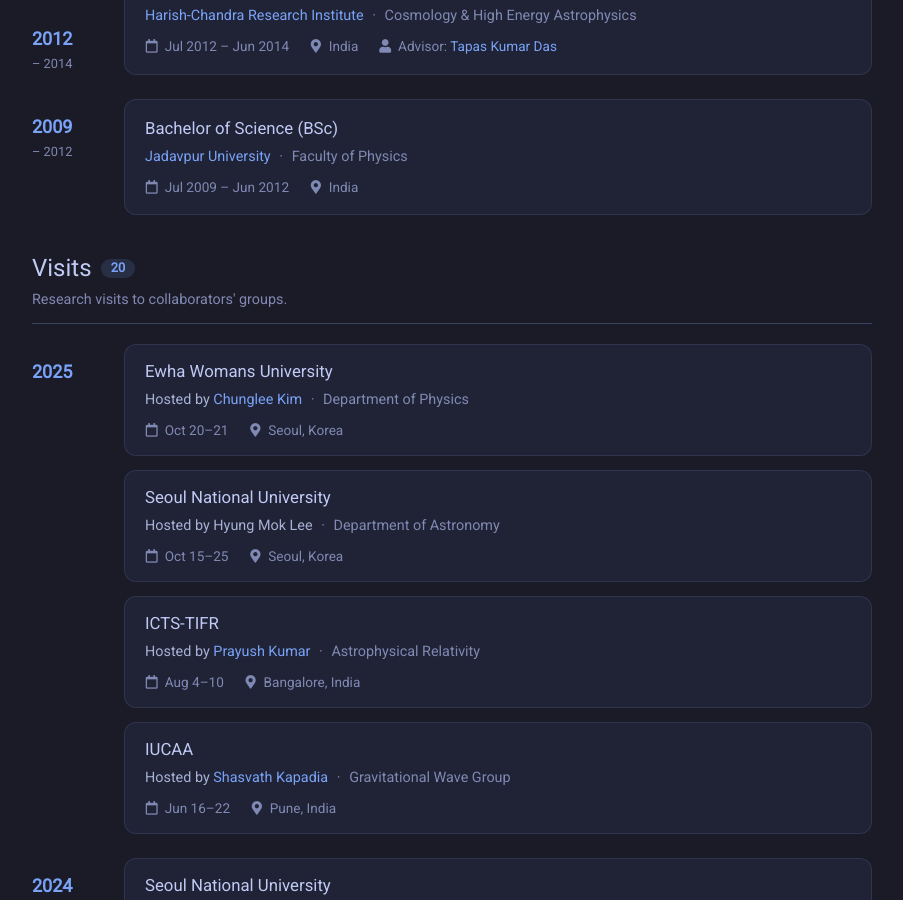
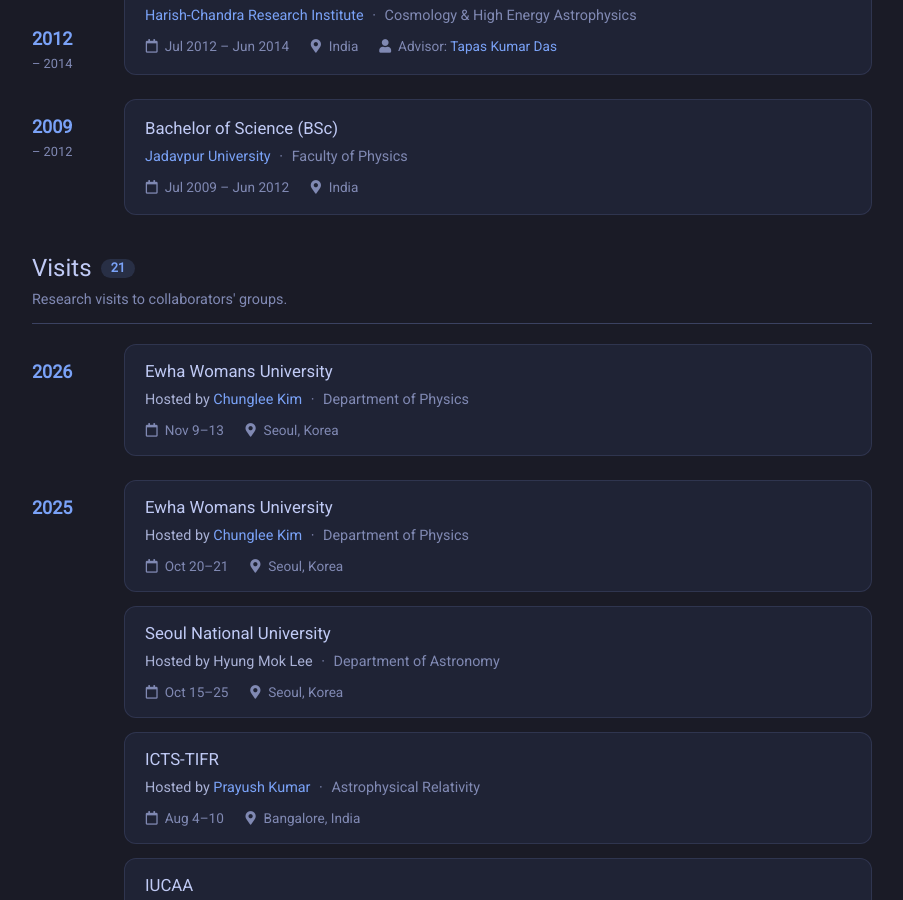
Before and after one commit to md-arif-shaikh/md-arif-shaikh.github.io, a Jekyll site: the page built from 02_cv.html, in a window 1280 px wide and 900 px high, scrolled down 1059 px. Shown: the whole window, without its empty margins (188-1091 px from the left). Built offline with Jekyll 4.4.1, drawn with Linux system fonts in a browser that asks for light colours; a style sheet for code colours, icons or effects is not loaded.

Commit message:
add 2026 visit to Ewha

```diff
--- a/_data/visits.yaml
+++ b/_data/visits.yaml
@@ -1,3 +1,19 @@
+Ewha-November-2026:
+  from-year: 2026
+  from-month: November
+  from-date: 9
+  to-year: 2026
+  to-month: November
+  to-date: 13
+  institute: Ewha Womans University
+  institute-url: https://www.ewha.ac.kr/ewhaen/index.do
+  department: Department of Physics
+  department-url:
+  host: Chunglee Kim
+  host-url: "https://www.ewha.ac.kr/ewhaen/professor/info.do?mode=view&pId=nufukFY1RWc4mY1OSKh5OA%3D%3D"
+  city: Seoul
+  country: Korea
+
 Ewha-October-2025:
   from-year: 2025
   from-month: October
```
